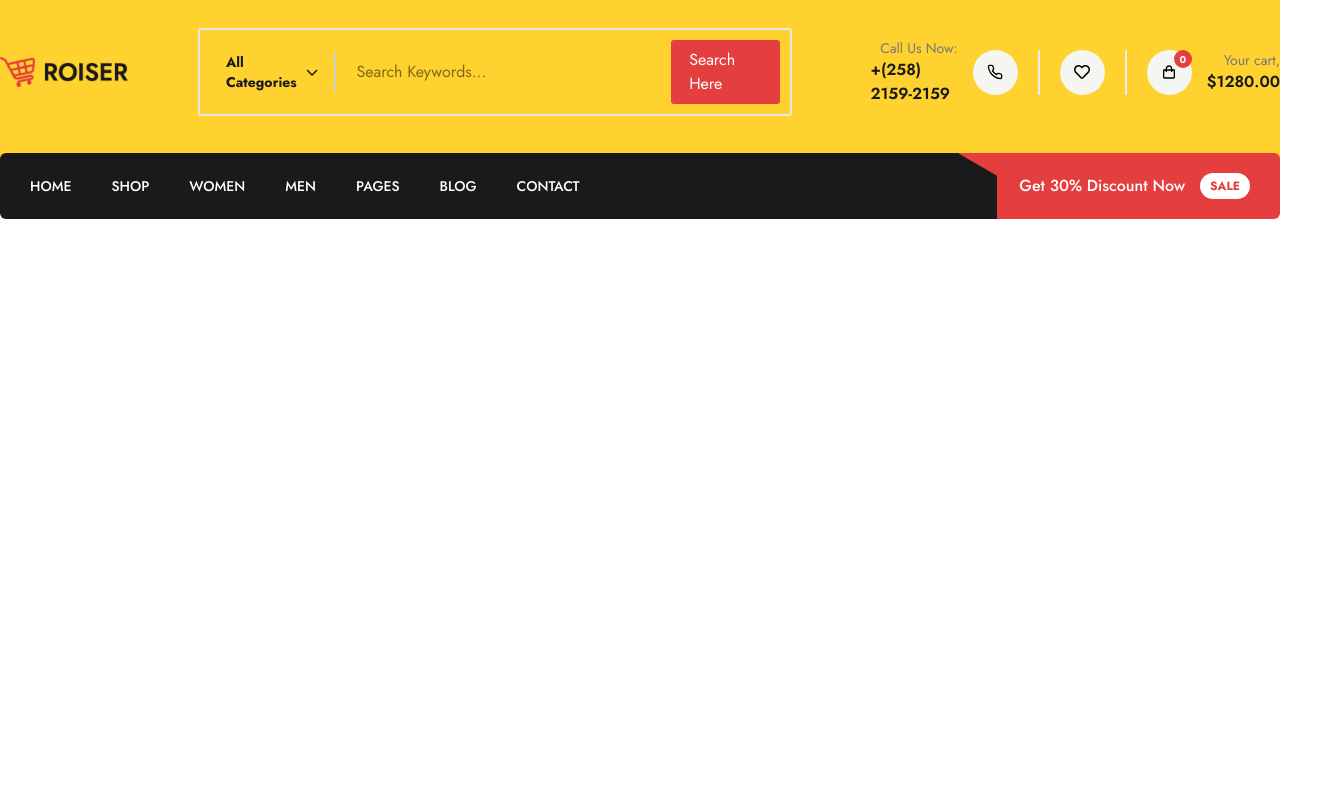
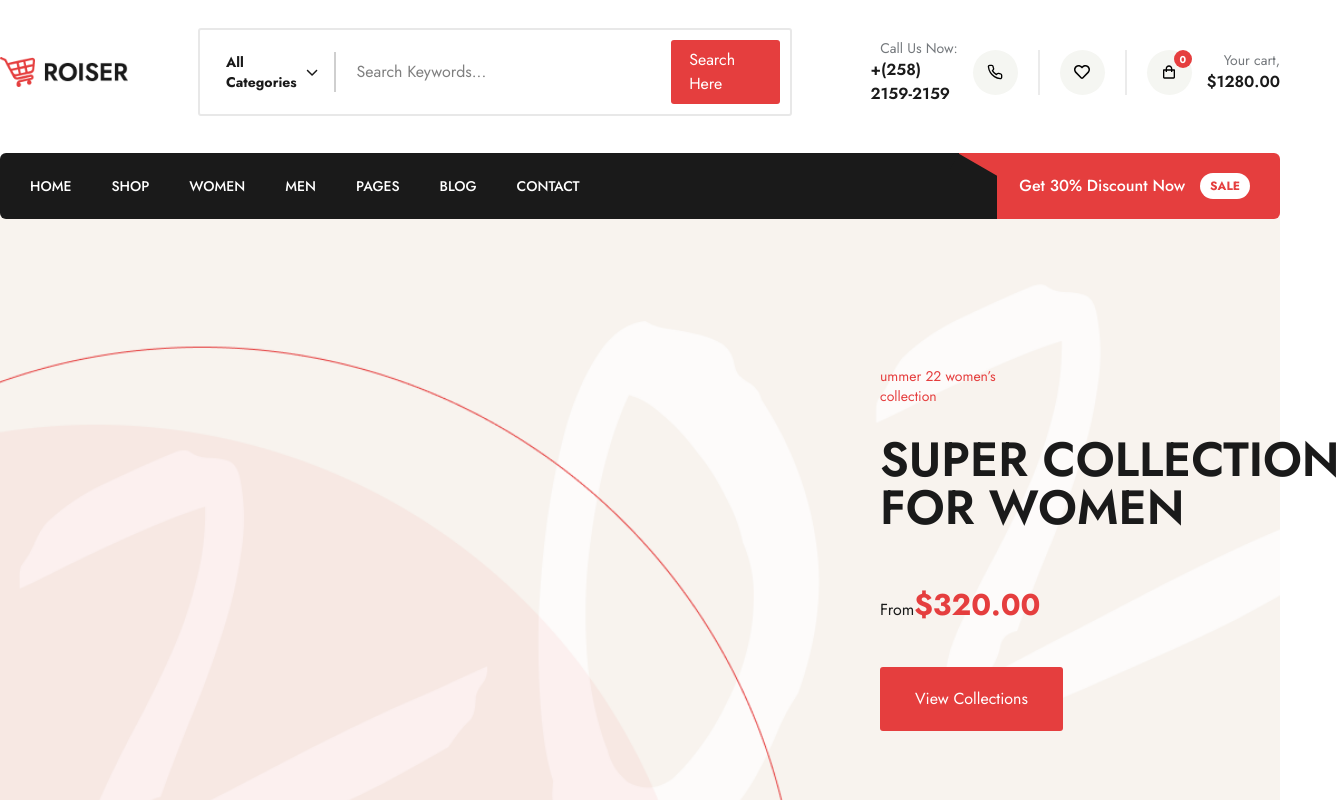
Before and after one commit to Sijan666/roisereCommerce, a React (Vite) app: page / in a window 1280 px wide. Shown: the top 800 px of the page, 1340 px wide, since content can reach past the window. Built offline with nearby package versions, Linux system fonts and the light colour scheme.

Commit message:
bannerDone

```diff
--- a/src/components/layouts/Banner.jsx
+++ b/src/components/layouts/Banner.jsx
@@ -1,13 +1,35 @@
-
+import { Link } from "react-router-dom";
+import Button from "../Button";
+import Container from "../Container";
 
 const Banner = () => {
-    return (
-        <>
-        {/* <h1>Nabil</h1> */}
+  return (
+    <>
+      {/* <h1>Nabil</h1> */}
+      <div className=" bg-[url(/src/assets/bgImg.png)] py-45 bg-no-repeat bg-center bg-cover">
+        <Container>
+          <div className="w-100 ml-220">
+            <p className="text-sm text-[#E53E3E] w-[155px] pb-[30px]">
+              ummer 22 women’s collection
+            </p>
+            <h1 className="font-semibold text-5xl text-[#1A1A1A] pb-[50px] w-[460px]">
+              SUPER COLLECTION FOR WOMEN
+            </h1>
+            <div className="flex items-baseline pb-10">
+              <p className="text-[#1A1A1A] text-[16px]">From</p>
+              <p className="text-[#E53E3E] font-bold text-[30px]">$320.00</p>
+            </div>
+            <Link to={"/about"}>
+              <Button
+                btnText={"View Collections"}
+                className={"bg-[#E53E3E] text-white"}
+              />
+            </Link>
+          </div>
+        </Container>
+      </div>
+    </>
+  );
+};
 
-
-        </>
-    )
-}
-
-export default Banner
+export default Banner;
--- a/src/components/layouts/Header.jsx
+++ b/src/components/layouts/Header.jsx
@@ -20,7 +20,7 @@ const Header = () => {
   return (
     <>
       {/* <h3>Nabil</h3> */}
-      <div className="relative bg-amber-300 ">
+      <div className="relative">
         <Container className={"pt-7 pb-[70px] "}>
           <Flex>
             <div className="w-[10%]">
```
Also changed, not shown: src/assets/bgImg.png (added).
